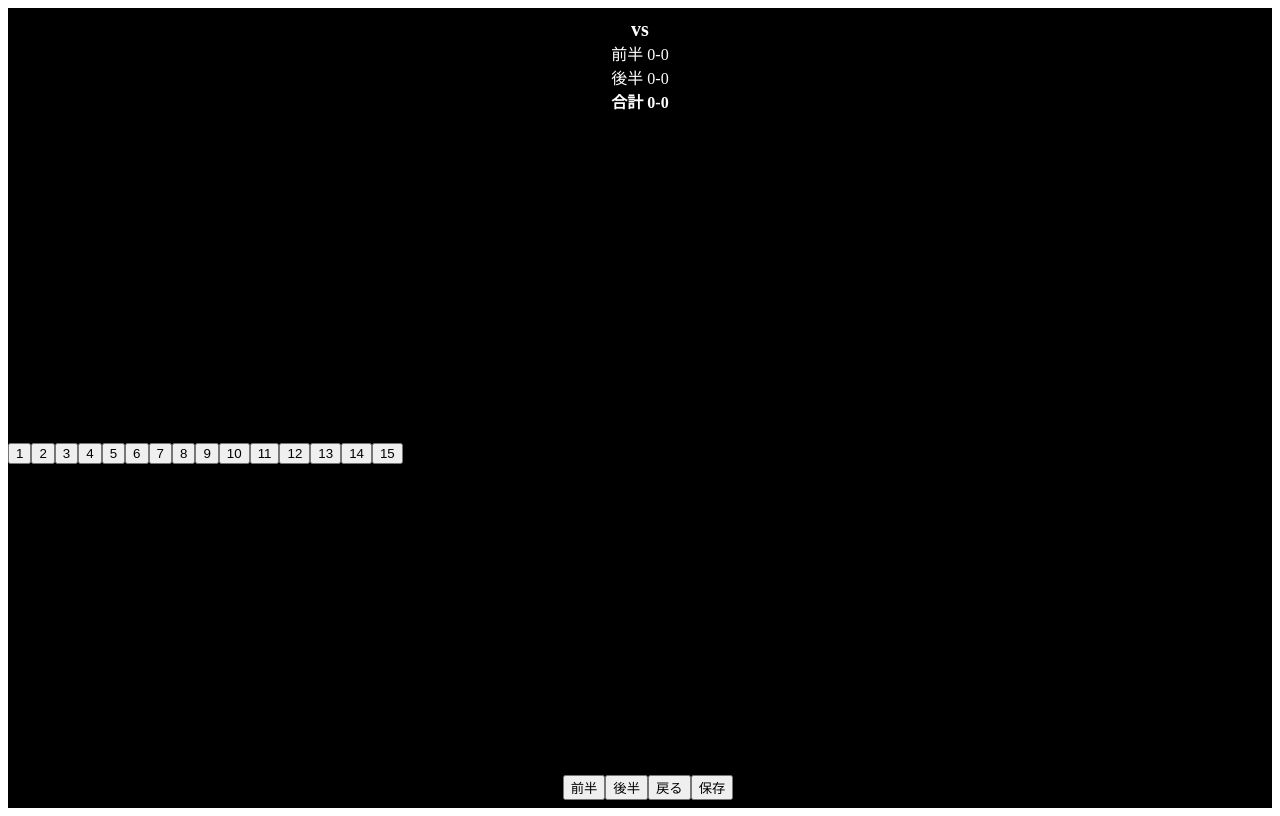
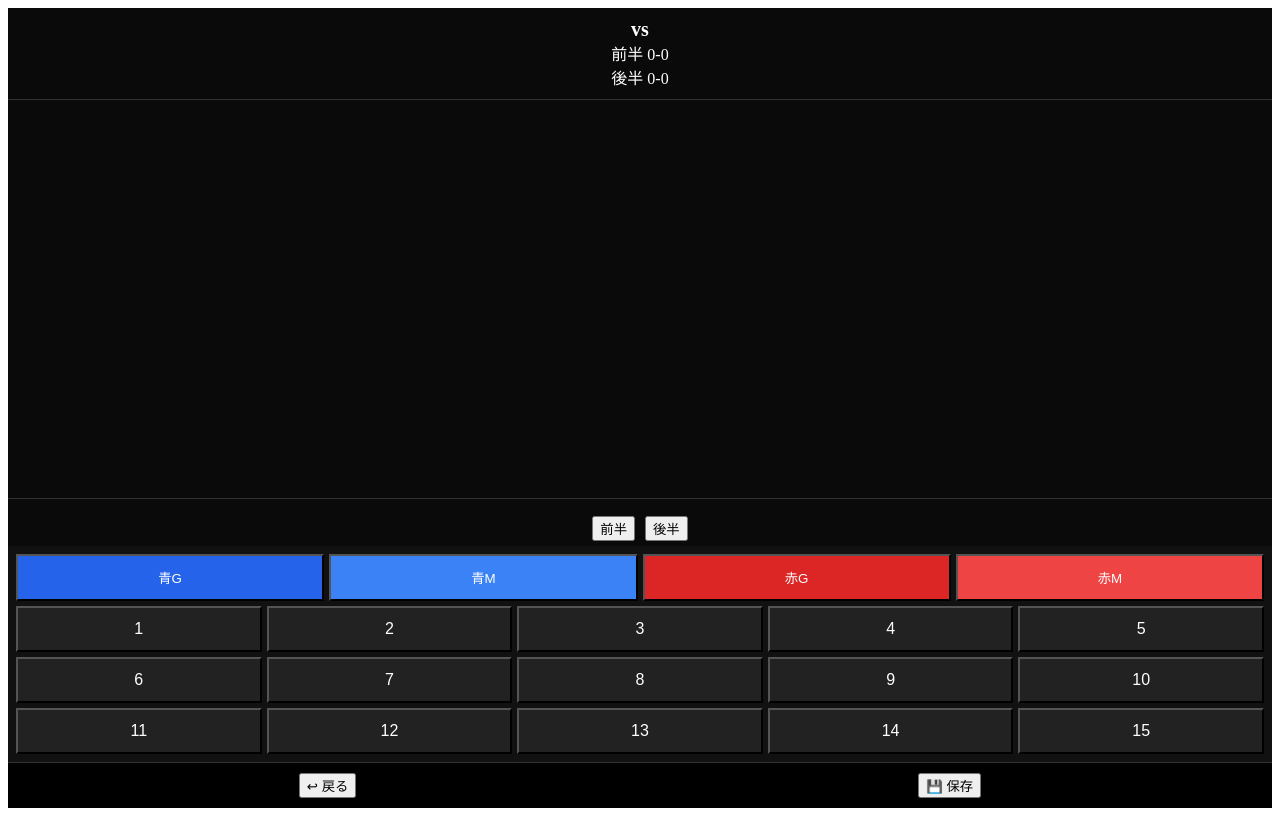
Before and after one commit to hakkinen9301/handball-score-new, a React (Create React App) app: page / in a window 1280 px wide. Both pictures are taken after a click on the button "試合開始". Built offline with nearby package versions, Linux system fonts and the light colour scheme.

Commit message:
Add mode state and update score display

```diff
--- a/src/App.js
+++ b/src/App.js
@@ -10,6 +10,7 @@ export default function App() {
 
   const [started, setStarted] = useState(false);
   const [events, setEvents] = useState([]);
+  const [mode, setMode] = useState(null);
 
   const bottomRef = useRef(null);
 
@@ -42,7 +43,7 @@ export default function App() {
 
   const undo = () => setEvents((prev) => prev.slice(0, -1));
 
-  // 前半後半スコア
+  // ★ 前半後半スコア計算
   let firstHalf = { blue: 0, red: 0 };
   let secondHalf = { blue: 0, red: 0 };
   let current = "first";
@@ -64,44 +65,14 @@ export default function App() {
     }
   });
 
-  const totalBlue = firstHalf.blue + secondHalf.blue;
-  const totalRed = firstHalf.red + secondHalf.red;
-
   const save = () => {
-    let text = "";
-    text += `${info.date}\n${info.round}\n${info.home} vs ${info.away}\n\n`;
-    text += `前半 ${firstHalf.blue}-${firstHalf.red}\n`;
-    text += `後半 ${secondHalf.blue}-${secondHalf.red}\n`;
-    text += `合計 ${totalBlue}-${totalRed}\n\n`;
-
-    events.forEach((e) => {
-      if (e.type === "section") {
-        text += `ーー ${e.label} ーー\n`;
-        return;
-      }
-
-      let left = "";
-      let right = "";
-
-      const mark =
-        e.type === "goal"
-          ? e.team === "blue"
-            ? "🔵"
-            : "🔴"
-          : e.type === "miss"
-          ? "❌"
-          : e.type === "out"
-          ? "⛔"
-          : "↩";
-
-      if (e.team === "blue") left = `#${e.number} ${mark}`;
-      if (e.team === "red") right = `${mark} #${e.number}`;
-
-      text += `${left.padEnd(12, " ")} ${e.score} ${right}\n`;
-    });
-
-    navigator.clipboard.writeText(text);
-    alert("コピーしました");
+    const data = JSON.stringify({ info, events });
+    const blob = new Blob([data], { type: "application/json" });
+    const url = URL.createObjectURL(blob);
+    const a = document.createElement("a");
+    a.href = url;
+    a.download = "handball_score.json";
+    a.click();
   };
 
   const goalStats = events.reduce((acc, e) => {
@@ -111,6 +82,8 @@ export default function App() {
     }
     return acc;
   }, {});
+
+  const numbers = Array.from({ length: 15 }, (_, i) => i + 1);
 
   const blueList = Object.entries(goalStats)
     .filter(([k]) => k.startsWith("blue"))
@@ -123,8 +96,6 @@ export default function App() {
     .map(([k, v]) => ({ num: Number(k.split("-")[1]), count: v }))
     .sort((a, b) => a.num - b.num)
     .slice(0, 8);
-
-  const numbers = Array.from({ length: 15 }, (_, i) => i + 1);
 
   return (
     <div style={styles.container}>
@@ -147,39 +118,33 @@ export default function App() {
             <div>{info.date}</div>
             <div>{info.round}</div>
             <div style={styles.title}>{info.home} vs {info.away}</div>
+
+            {/* ★追加：前半後半 */}
             <div>前半 {firstHalf.blue}-{firstHalf.red}</div>
             <div>後半 {secondHalf.blue}-{secondHalf.red}</div>
-            <div style={{ fontWeight: "bold" }}>合計 {totalBlue}-{totalRed}</div>
           </div>
 
-          <div style={styles.scoreList}>
+          <div style={styles.timeline}>
             {events.map((e, i) => {
               if (e.type === "section") {
-                return <div key={i} style={styles.section}>{e.label}</div>;
+                return (
+                  <div key={i} style={styles.section}>
+                    ーー {e.label} ーー
+                  </div>
+                );
               }
 
-              let left = "";
-              let right = "";
-
-              const mark =
-                e.type === "goal"
-                  ? e.team === "blue"
-                    ? "🔵"
-                    : "🔴"
-                  : e.type === "miss"
-                  ? "❌"
-                  : e.type === "out"
-                  ? "⛔"
-                  : "↩";
-
-              if (e.team === "blue") left = `#${e.number} ${mark}`;
-              if (e.team === "red") right = `${mark} #${e.number}`;
-
               return (
-                <div key={i} style={styles.row}>
-                  <div style={styles.left}>{left}</div>
-                  <div style={styles.score}>{e.score}</div>
-                  <div style={styles.right}>{right}</div>
+                <div key={i} style={styles.rowLine}>
+                  <div style={styles.left}>
+                    {e.team === "blue" &&
+                      `#${e.number} ${e.type === "goal" ? "🔵" : "❌"}`}
+                  </div>
+                  <div style={styles.center}>{e.score}</div>
+                  <div style={styles.right}>
+                    {e.team === "red" &&
+                      `${e.type === "goal" ? "🔴" : "❌"} #${e.number}`}
+                  </div>
                 </div>
               );
             })}
@@ -187,29 +152,57 @@ export default function App() {
           </div>
 
           <div style={styles.stats}>
-            <div>
+            <div style={styles.statGrid}>
               {blueList.map((p, i) => (
-                <div key={i}>#{p.num} 🔵 {p.count}</div>
+                <div key={i} style={styles.statBlue}>
+                  #{p.num} 🔵 {p.count}
+                </div>
               ))}
             </div>
-            <div>
+
+            <div style={styles.statGrid}>
               {redList.map((p, i) => (
-                <div key={i}>#{p.num} 🔴 {p.count}</div>
+                <div key={i} style={styles.statRed}>
+                  #{p.num} 🔴 {p.count}
+                </div>
               ))}
             </div>
           </div>
 
-          <div style={styles.controls}>
-            {numbers.map((n) => (
-              <button key={n} onClick={() => addEvent("blue", "goal", n)}>{n}</button>
-            ))}
+          {/* ★追加：前半後半ボタン */}
+          <div style={styles.sectionBtns}>
+            <button onClick={() => addSection("前半開始")}>前半</button>
+            <button onClick={() => addSection("後半開始")}>後半</button>
           </div>
 
-          <div style={styles.bottom}>
-            <button onClick={() => addSection("前半開始")}>前半</button>
-            <button onClick={() => addSection("後半開始")}>後半</button>
-            <button onClick={undo}>戻る</button>
-            <button onClick={save}>保存</button>
+          <div style={styles.control}>
+            <div style={styles.row}>
+              <button style={styles.blue} onClick={() => setMode("blue-goal")}>青G</button>
+              <button style={styles.blueSub} onClick={() => setMode("blue-miss")}>青M</button>
+              <button style={styles.red} onClick={() => setMode("red-goal")}>赤G</button>
+              <button style={styles.redSub} onClick={() => setMode("red-miss")}>赤M</button>
+            </div>
+
+            <div style={styles.grid}>
+              {numbers.map((n) => (
+                <button
+                  key={n}
+                  style={styles.num}
+                  onClick={() => {
+                    if (!mode) return;
+                    const [team, type] = mode.split("-");
+                    addEvent(team, type, n);
+                  }}
+                >
+                  {n}
+                </button>
+              ))}
+            </div>
+          </div>
+
+          <div style={styles.bottomActions}>
+            <button onClick={undo}>↩ 戻る</button>
+            <button onClick={save}>💾 保存</button>
           </div>
         </>
       )}
@@ -218,16 +211,122 @@ export default function App() {
 }
 
 const styles = {
-  container: { background: "black", color: "white", height: "100vh", textAlign: "center" },
-  header: { padding: 10 },
+  container: {
+    background: "#0a0a0a",
+    color: "#fff",
+    height: "100vh",
+    display: "flex",
+    flexDirection: "column",
+  },
+
+  header: {
+    textAlign: "center",
+    padding: 10,
+    borderBottom: "1px solid #333",
+  },
+
   title: { fontSize: 20, fontWeight: "bold" },
-  scoreList: { height: "40vh", overflowY: "auto" },
-  row: { display: "flex", justifyContent: "space-between", padding: 4 },
-  left: { width: "30%" },
-  score: { width: "40%", textAlign: "center" },
-  right: { width: "30%", textAlign: "right" },
-  section: { margin: 10, fontWeight: "bold" },
-  stats: { display: "flex", justifyContent: "space-around" },
-  controls: { display: "flex", flexWrap: "wrap" },
-  bottom: { position: "fixed", bottom: 0, width: "100%" },
+
+  timeline: {
+    flex: 1,
+    overflowY: "auto",
+    padding: 10,
+  },
+
+  rowLine: {
+    display: "grid",
+    gridTemplateColumns: "1fr 80px 1fr",
+    marginBottom: 4,
+  },
+
+  left: { textAlign: "right", color: "#60a5fa" },
+  center: { textAlign: "center", fontWeight: "bold" },
+  right: { textAlign: "left", color: "#f87171" },
+
+  section: {
+    textAlign: "center",
+    margin: "8px 0",
+    fontWeight: "bold",
+  },
+
+  stats: {
+    display: "grid",
+    gridTemplateColumns: "1fr 1fr",
+    padding: 6,
+    borderTop: "1px solid #333",
+  },
+
+  statGrid: {
+    display: "grid",
+    gridTemplateColumns: "1fr 1fr",
+    gap: 2,
+    fontSize: 12,
+  },
+
+  statBlue: { textAlign: "left" },
+  statRed: { textAlign: "right" },
+
+  sectionBtns: {
+    display: "flex",
+    justifyContent: "center",
+    gap: 10,
+    margin: 5,
+  },
+
+  control: {
+    background: "#111",
+    padding: 8,
+  },
+
+  row: {
+    display: "grid",
+    gridTemplateColumns: "repeat(4,1fr)",
+    gap: 5,
+    marginBottom: 5,
+  },
+
+  grid: {
+    display: "grid",
+    gridTemplateColumns: "repeat(5,1fr)",
+    gap: 5,
+  },
+
+  num: {
+    padding: 12,
+    fontSize: 16,
+    background: "#222",
+    color: "#fff",
+  },
+
+  blue: { background: "#2563eb", padding: 12, color: "#fff" },
+  blueSub: { background: "#3b82f6", padding: 12, color: "#fff" },
+  red: { background: "#dc2626", padding: 12, color: "#fff" },
+  redSub: { background: "#ef4444", padding: 12, color: "#fff" },
+
+  bottomActions: {
+    display: "flex",
+    justifyContent: "space-around",
+    padding: 10,
+    background: "#000",
+    borderTop: "1px solid #333",
+  },
+
+  infoBox: {
+    marginTop: 40,
+    display: "flex",
+    flexDirection: "column",
+    gap: 10,
+  },
+
+  input: { padding: 8 },
+
+  teamRow: {
+    display: "grid",
+    gridTemplateColumns: "1fr 50px 1fr",
+  },
+
+  teamInput: { textAlign: "center" },
+  vs: { textAlign: "center" },
+
+  startBtn: { marginTop: 10 },
 };
```
